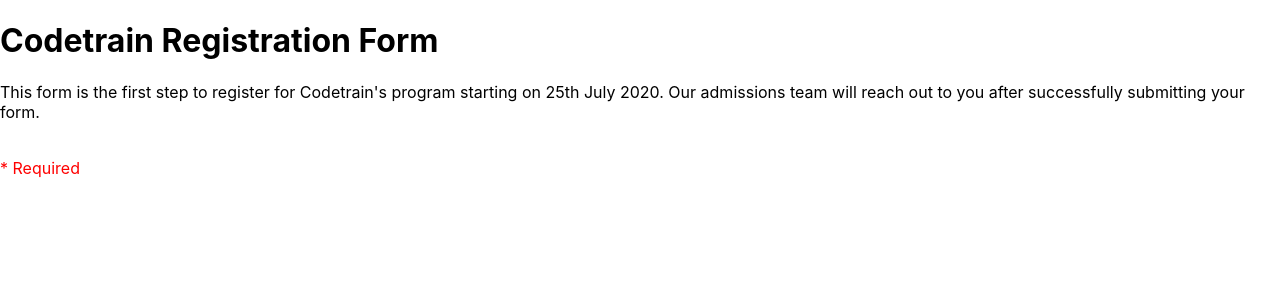
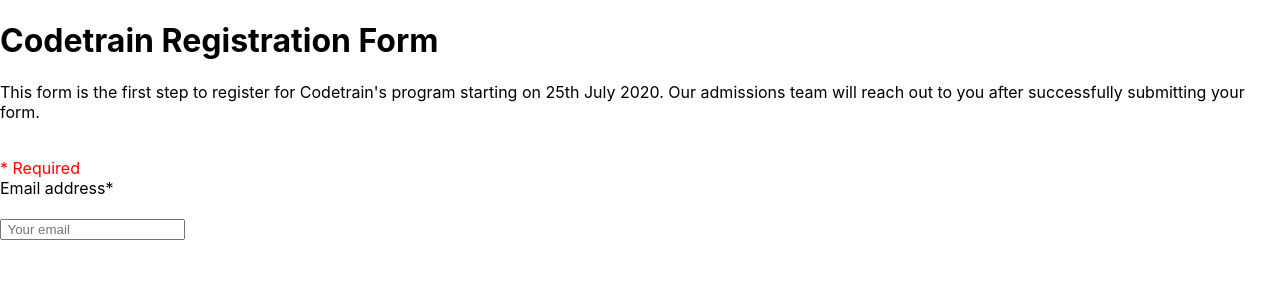
Before and after one commit to Freedom-seven/react-registration-form, a React (Create React App) app: page / in a window 1280 px wide. Shown: the top 300 px of the page. Built offline with nearby package versions, Linux system fonts and the light colour scheme.

Commit message:
add email

```diff
--- a/src/App.js
+++ b/src/App.js
@@ -12,6 +12,13 @@
         <br/>
         <span>* Required</span>
       </div>
+
+      <div className="email">
+      <label>Email address*</label>
+      <br/><br/>
+      <input type="text" name="Email address" placeholder=" Your email"/>
+      </div>
+
       </form>
     );
   }
```
